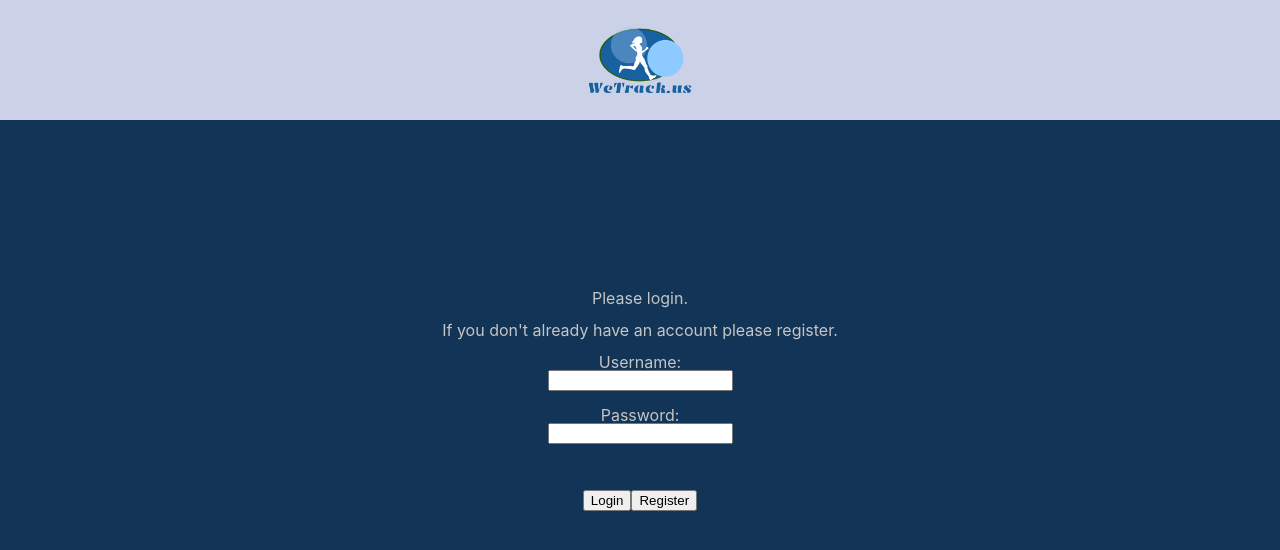
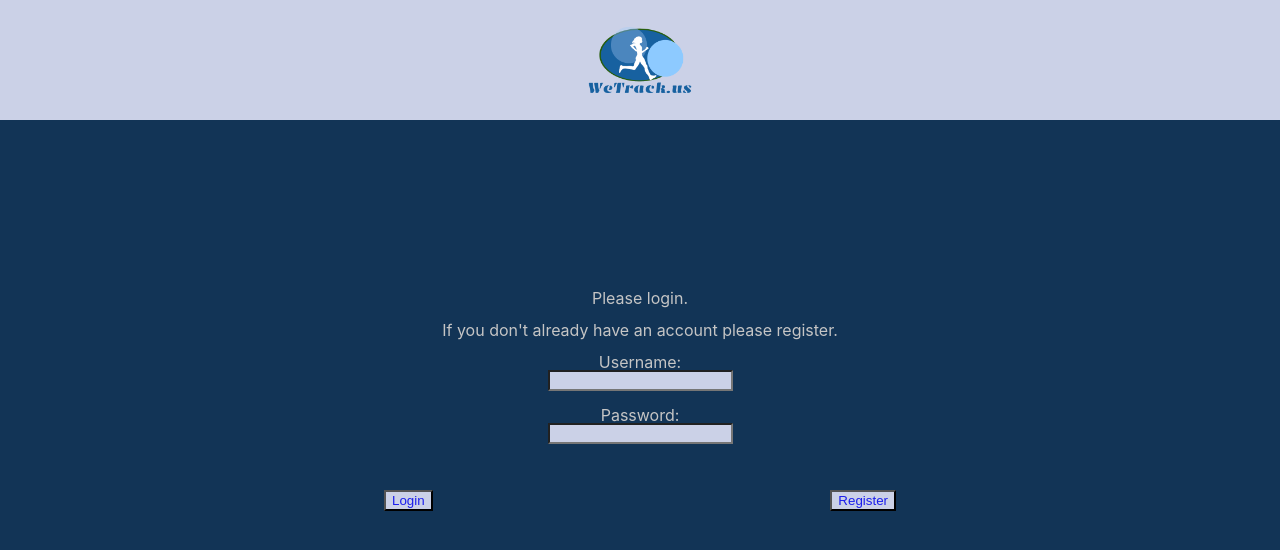
Before and after one commit to TGridley-Projects/wetrack.us, a React (Create React App) app: page / in a window 1280 px wide. Shown: the top 550 px of the page. Built offline with nearby package versions, Linux system fonts and the light colour scheme; what redux-promise-middleware would draw is missing.

Commit message:
styling update 2

```diff
--- a/src/App.css
+++ b/src/App.css
@@ -5,3 +5,7 @@
   flex-direction: column;
   align-items: center;
 }
+input {
+  background-color: #cbd1e7;
+  color: #1a1dec;
+}
--- a/src/components/Auth/Auth.css
+++ b/src/components/Auth/Auth.css
@@ -17,3 +17,15 @@
     align-items: center;
     text-align: center;
 }
+
+.authButtons {
+    width: 40%;
+    display: flex;
+    align-items: space-between;
+    justify-content: space-between;
+}
+
+.buttonShared {
+    background-color: #cbd1e7;
+    color: #1a1dec;
+}
--- a/src/components/Auth/Auth.js
+++ b/src/components/Auth/Auth.js
@@ -65,8 +65,8 @@ class Auth extends Component {
           />
         </section>
         <section className="authButtons">
-          <button onClick={this.login}>Login</button>
-          <button onClick={(e) => {this.props.history.push('/register')}}>Register</button>
+          <button className="buttonShared" onClick={this.login}>Login</button>
+          <button className="buttonShared" onClick={(e) => {this.props.history.push('/register')}}>Register</button>
         </section>
       </div>
     );
```
Also changed, not shown: 1 other file (tests, documents, lock files or other folders).
